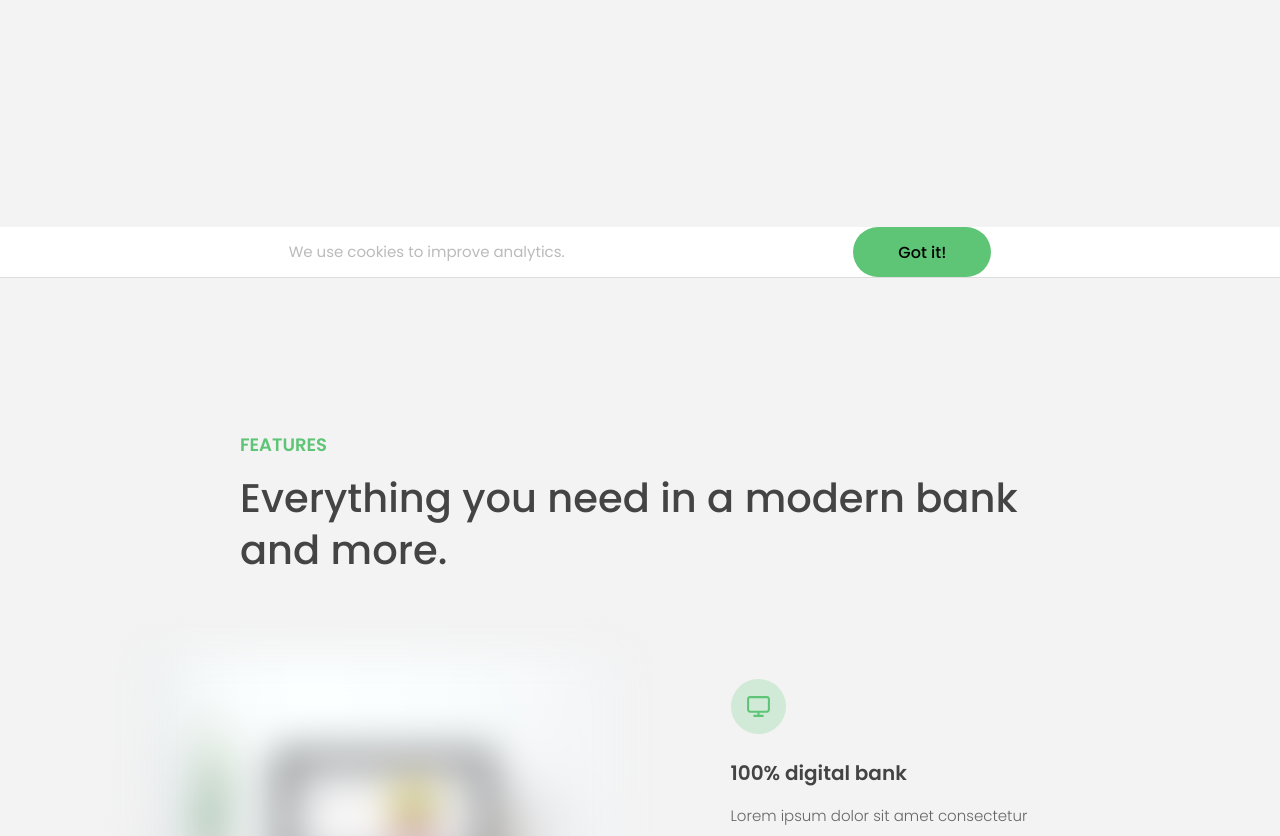
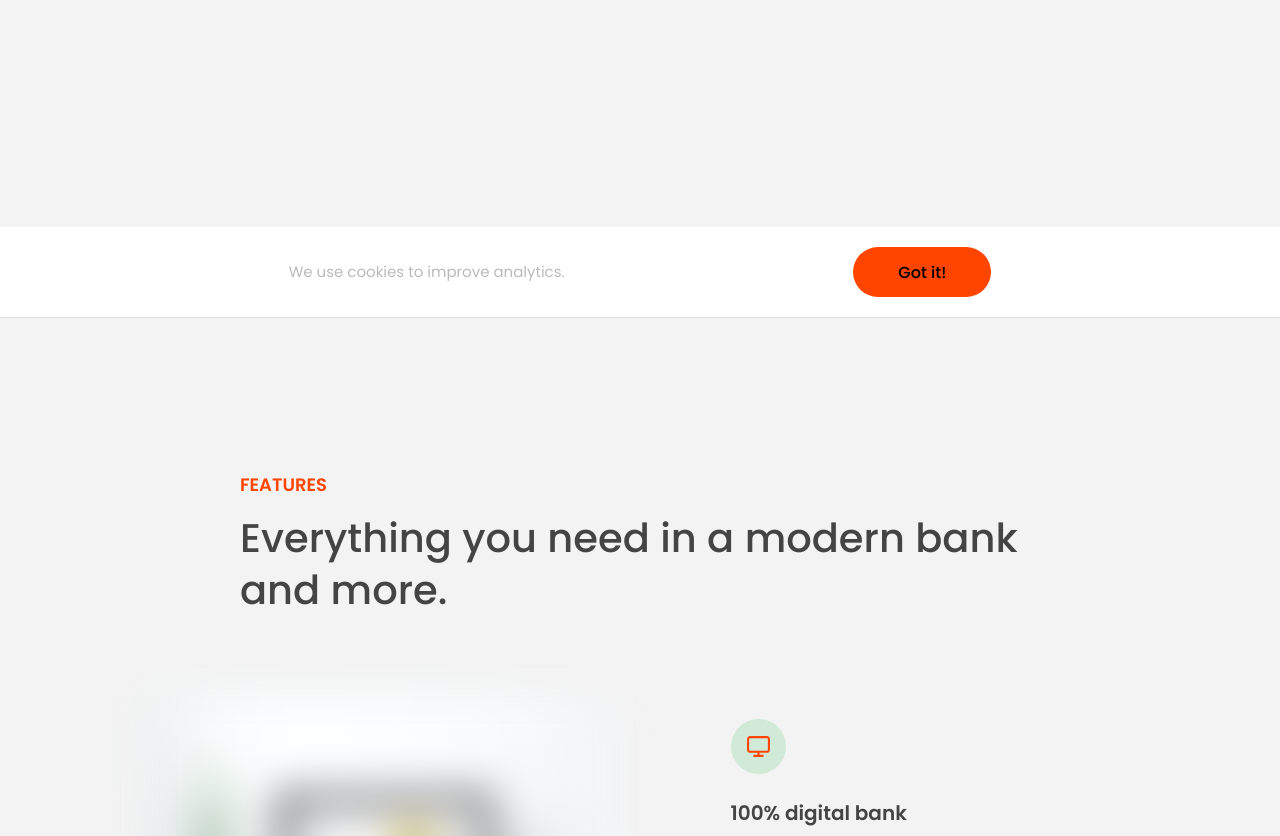
Before and after one commit to FarzeenZainab/JavaScript, a plain HTML site: page index.html in a window 1280 px wide. Shown: the part 573-1409 px from the top of the page. Drawn offline with Linux system fonts and the light colour scheme.

Commit message:
setting styles and attributes in JS

```diff
--- a/index.html
+++ b/index.html
@@ -21,6 +21,7 @@
           alt="Bankist logo"
           class="nav__logo"
           id="logo"
+          designer="Farzeen"
         />
         <ul class="nav__links">
           <li class="nav__item">
--- a/script.js
+++ b/script.js
@@ -74,3 +74,27 @@ const cookieBtn = document.querySelector('.btn--close-cookie')
 cookieBtn.addEventListener('click', () => {
   msg.remove()
 })
+
+// getComputedStyles() gives us the styles of an element inside the dom
+console.log(getComputedStyle(msg).height)
+msg.style.height = Number.parseFloat(getComputedStyle(msg).height, 10) + 40 + 'px'
+
+console.log(getComputedStyle(msg).height + 40 + 'px')
+console.log(Number.parseFloat(getComputedStyle(msg).height, 10) + 40 + 'px')
+
+// CSS custom properties / CSS variables
+// when changing custom properties in CSS we have to use setProperty() method on the document element
+document.documentElement.style.setProperty('--color-primary', 'orangered')
+
+// Setting html attributes in JS
+const logo = document.querySelector('.nav__logo')
+console.log(logo.alt)
+console.log(logo.src)
+console.log(logo.className)
+
+// non standard attribute
+console.log(logo.designer)
+
+// there is another way of reading non standard attributes from the dom
+// getAttribute()
+console.log(logo.getAttribute('designer'))
```
